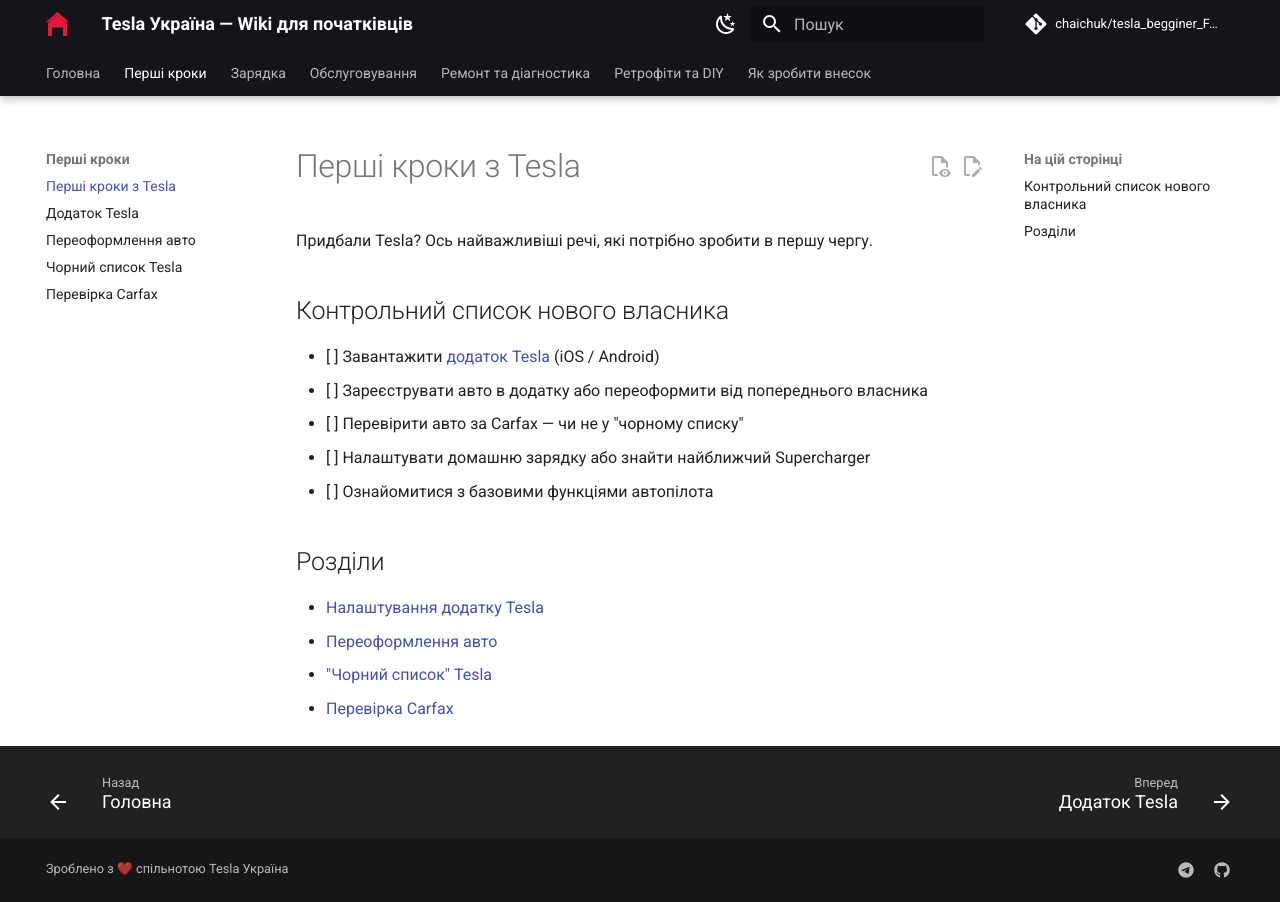
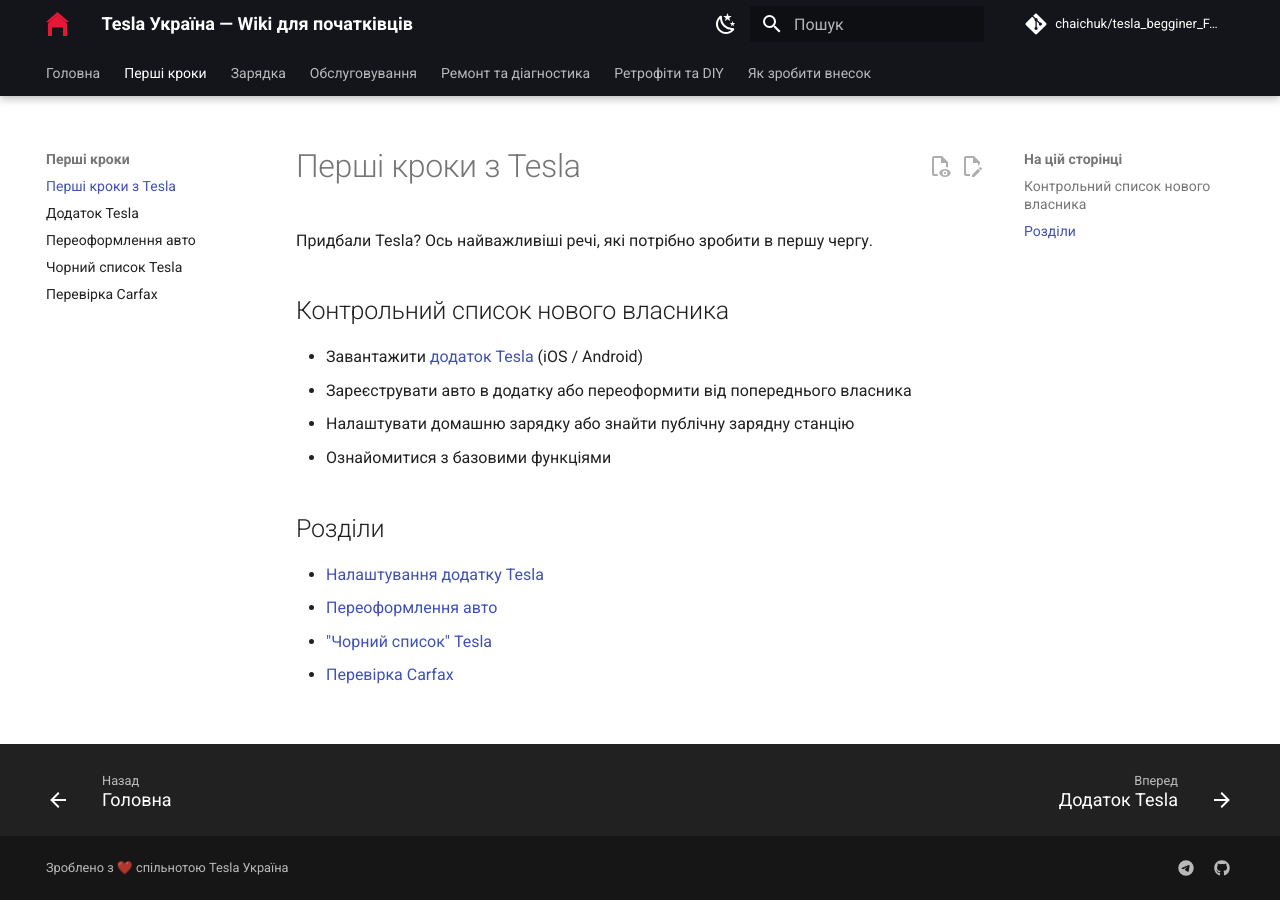
Before and after one commit to chaichuk/tesla_begginer_FAQ, an MkDocs documentation site: the page built from docs/getting-started/index.md, in a window 1280 px wide. Built offline with MkDocs 1.6.1 and Material for MkDocs 9.7.7, drawn with Linux system fonts in a browser that asks for light colours; comment, search, counter and statistics services are not loaded.

Commit message:
Update index.md

```diff
--- a/docs/getting-started/index.md
+++ b/docs/getting-started/index.md
@@ -4,11 +4,10 @@
 
 ## Контрольний список нового власника
 
-- [ ] Завантажити [додаток Tesla](https://www.tesla.com/app) (iOS / Android)
-- [ ] Зареєструвати авто в додатку або переоформити від попереднього власника
-- [ ] Перевірити авто за Carfax — чи не у "чорному списку"
-- [ ] Налаштувати домашню зарядку або знайти найближчий Supercharger
-- [ ] Ознайомитися з базовими функціями автопілота
+- Завантажити [додаток Tesla](https://www.tesla.com/app) (iOS / Android)
+- Зареєструвати авто в додатку або переоформити від попереднього власника
+- Налаштувати домашню зарядку або знайти публічну зарядну станцію
+- Ознайомитися з базовими функціями
 
 ## Розділи
 
```
